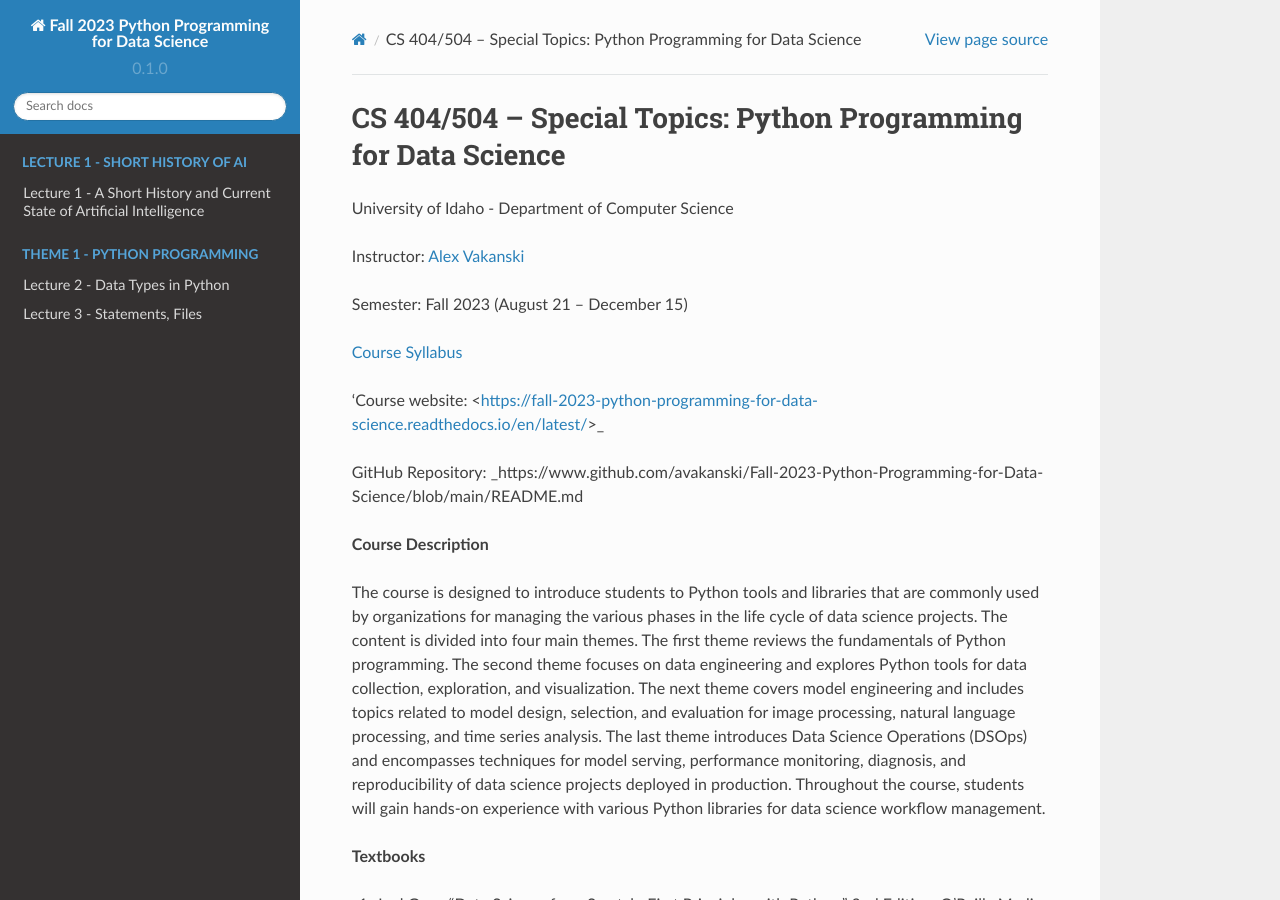
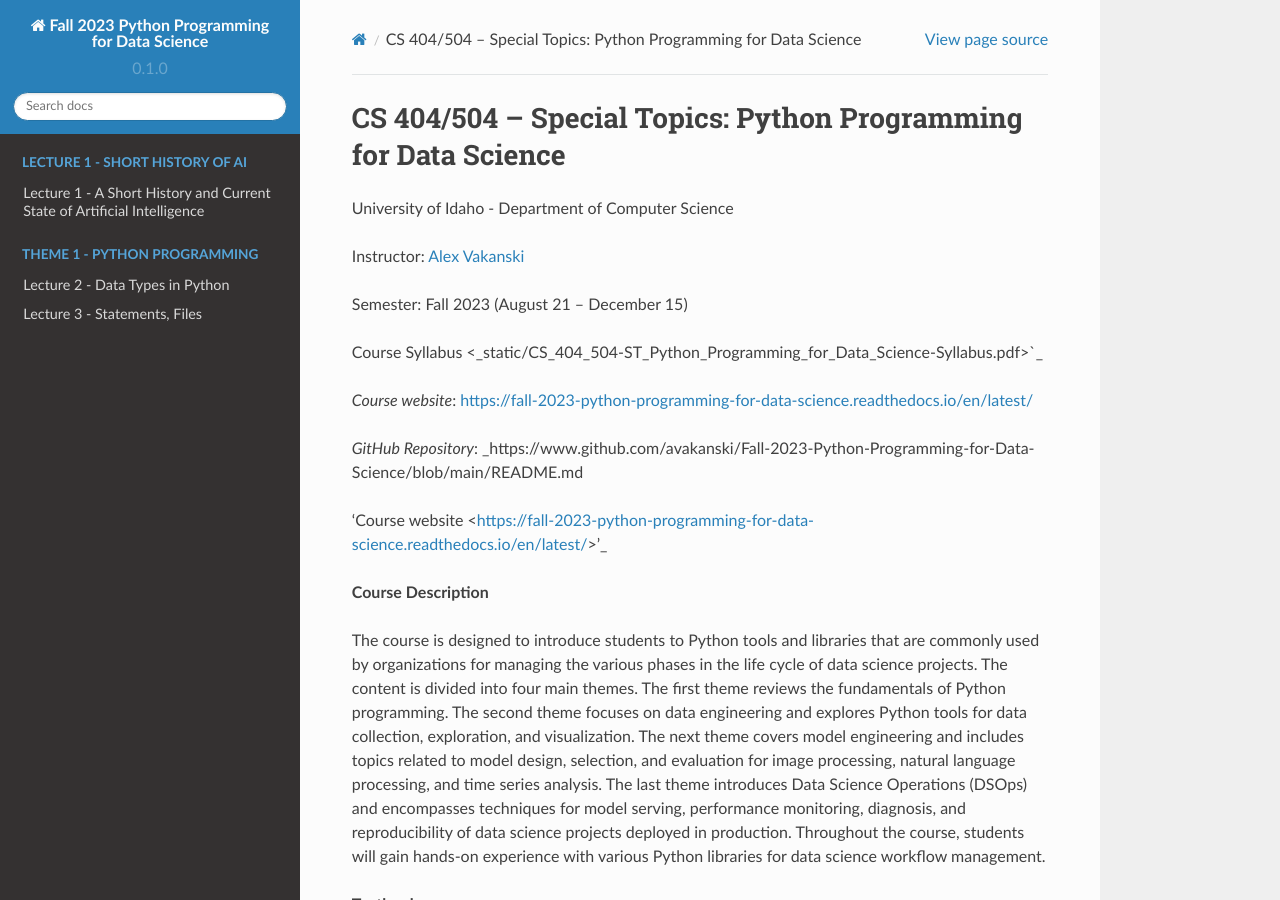
Before and after one commit to avakanski/Fall-2023-Python-Programming-for-Data-Science, a Sphinx documentation site: the page built from docs/index.rst, in a window 1280 px wide and 900 px high. Built offline with Sphinx 7.4.7 and the Read the Docs theme 2.0.0, drawn with Linux system fonts in a browser that asks for light colours.

Commit message:
Update index.rst

```diff
--- a/docs/index.rst
+++ b/docs/index.rst
@@ -7,11 +7,13 @@
 
 Semester: Fall 2023 (August 21 – December 15)
 
-`Course Syllabus <_static/CS_404_504-ST_Python_Programming_for_Data_Science-Syllabus.pdf>`_
+Course Syllabus <_static/CS_404_504-ST_Python_Programming_for_Data_Science-Syllabus.pdf>`_
 
-'Course website: <https://fall-2023-python-programming-for-data-science.readthedocs.io/en/latest/>_
+| *Course website*: https://fall-2023-python-programming-for-data-science.readthedocs.io/en/latest/
 
-GitHub Repository: _https://www.github.com/avakanski/Fall-2023-Python-Programming-for-Data-Science/blob/main/README.md
+| *GitHub Repository*: _https://www.github.com/avakanski/Fall-2023-Python-Programming-for-Data-Science/blob/main/README.md
+
+'Course website <https://fall-2023-python-programming-for-data-science.readthedocs.io/en/latest/>'_
 
 **Course Description**
 
```
